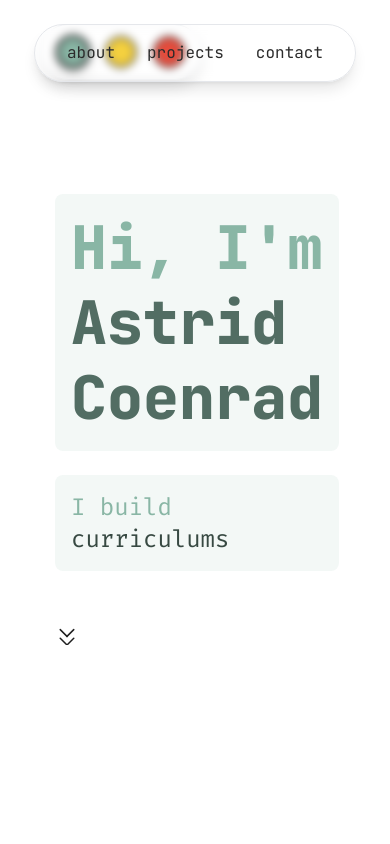
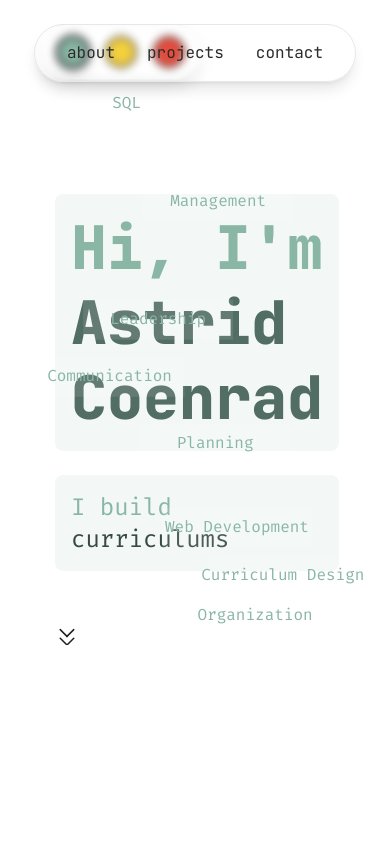
Before and after one commit to coenradina/portfolio, a website: page index.html in a window 390 px wide. Shown: the top 844 px of the page. Drawn offline with nearby package versions, Linux system fonts and the light colour scheme; a web font is replaced by a local one.

Commit message:
add gamification

```diff
--- a/index.html
+++ b/index.html
@@ -343,6 +343,13 @@
             </div>
         </div>
     </div>
+
+    <div id="gravityWords" class="absolute inset-0 z-20 pointer-events-none h-screen overflow-hidden">
+        <canvas id="gravityCanvas" class="w-full h-full pointer-events-auto hover:cursor-grab active:cursor-grabbing"></canvas>
+    </div>
+
+    <script src="https://cdnjs.cloudflare.com/ajax/libs/matter-js/0.19.0/matter.min.js"></script>
+    <script src="src/js/gravity-words.js"></script>
 </body>
 
 </html>
--- a/src/css/index.css
+++ b/src/css/index.css
@@ -259,6 +259,19 @@
   form.glass-container:hover .glass-blur {
     @apply opacity-50;
   }
+
+  .gravity-word {
+    @apply font-code text-lg text-primary;
+    text-shadow: 0 0 10px rgba(137, 182, 165, 0.5);
+  }
+
+  .particle {
+    @apply absolute rounded-full pointer-events-none;
+    background: radial-gradient(circle at center,
+      rgba(137, 182, 165, 0.8) 0%,
+      rgba(137, 182, 165, 0) 70%
+    );
+  }
 }
 
 /* Animations - Consider moving to animation.css */
@@ -267,3 +280,17 @@
     @apply animate-bounce-slow;
   }
 }
+
+/* Add these styles */
+#gravityCanvas {
+    @apply transition-opacity duration-300;
+}
+
+#gravityCanvas:hover {
+    @apply opacity-50;
+}
+
+/* Only enable pointer events when actively dragging */
+#gravityCanvas.dragging {
+    @apply pointer-events-auto opacity-100;
+}
--- /dev/null
+++ b/src/js/gravity-words.js
@@ -0,0 +1,206 @@
+class GravityWords {
+  constructor() {
+    // Debug log
+    console.log('Initializing GravityWords');
+
+    this.canvas = document.getElementById('gravityCanvas');
+    this.ctx = this.canvas.getContext('2d');
+
+    // Set initial canvas size
+    this.canvas.width = window.innerWidth;
+    this.canvas.height = window.innerHeight;
+
+    // Debug background to see if canvas is rendering
+    this.ctx.fillStyle = 'rgba(137, 182, 165, 0.1)';
+    this.ctx.fillRect(0, 0, this.canvas.width, this.canvas.height);
+
+    this.engine = Matter.Engine.create({
+      enableSleeping: false,
+      gravity: { x: 0, y: 0 }
+    });
+
+    // Skills with different sizes based on importance
+    this.skills = [
+      { text: 'Leadership', size: 1.2 },
+      { text: 'Communication', size: 1.2 },
+      { text: 'Management', size: 1.1 },
+      { text: 'Organization', size: 1.1 },
+      { text: 'Planning', size: 1.0 },
+      { text: 'SQL', size: 1.0 },
+      { text: 'Web Development', size: 1.1 },
+      { text: 'Curriculum Design', size: 1.2 }
+    ];
+
+    this.words = [];
+    this.particles = [];
+    this.draggedBody = null;
+    this.dragVelocity = { x: 0, y: 0 };
+    this.lastDragPosition = null;
+    this.lastDragTime = null;
+
+    // Initialize immediately
+    this.init();
+  }
+
+  init() {
+    console.log('Starting initialization');
+    this.createWords();
+    this.setupEvents();
+
+    // Start the physics engine
+    Matter.Runner.run(this.engine);
+
+    // Start animation loop
+    this.animate();
+    console.log('Initialization complete');
+  }
+
+  createWords() {
+    this.skills.forEach((skill, i) => {
+      const x = Math.random() * (this.canvas.width - 200) + 100;
+      const y = Math.random() * (this.canvas.height - 200) + 100;
+
+      const word = Matter.Bodies.rectangle(x, y, 150, 40, {
+        render: { fillStyle: 'rgba(137, 182, 165, 0.8)' },
+        chamfer: { radius: 10 },
+        density: 0.001,
+        frictionAir: 0.05,
+        restitution: 0.8,
+        label: skill.text,
+        isStatic: false  // Make words dynamic again
+      });
+
+      Matter.World.add(this.engine.world, word);
+      this.words.push(word);
+      console.log(`Created word: ${skill.text} at ${x},${y}`);
+    });
+
+    // Add boundaries to keep words contained
+    const walls = [
+      Matter.Bodies.rectangle(this.canvas.width/2, -10, this.canvas.width, 20, { isStatic: true }), // top
+      Matter.Bodies.rectangle(this.canvas.width/2, this.canvas.height+10, this.canvas.width, 20, { isStatic: true }), // bottom
+      Matter.Bodies.rectangle(-10, this.canvas.height/2, 20, this.canvas.height, { isStatic: true }), // left
+      Matter.Bodies.rectangle(this.canvas.width+10, this.canvas.height/2, 20, this.canvas.height, { isStatic: true }) // right
+    ];
+    Matter.World.add(this.engine.world, walls);
+  }
+
+  animate() {
+    this.ctx.clearRect(0, 0, this.canvas.width, this.canvas.height);
+
+    this.words.forEach(word => {
+      this.ctx.save();
+      this.ctx.translate(word.position.x, word.position.y);
+      this.ctx.rotate(word.angle);
+
+      // Draw background with hover effect
+      this.ctx.fillStyle = word === this.draggedBody ?
+        'rgba(255, 255, 255, 0.2)' :
+        'rgba(255, 255, 255, 0.1)';
+      this.ctx.fillRect(-75, -20, 150, 40);
+
+      // Draw text
+      this.ctx.fillStyle = '#89B6A5';
+      this.ctx.font = '16px "Fira Code"';
+      this.ctx.textAlign = 'center';
+      this.ctx.textBaseline = 'middle';
+      this.ctx.fillText(word.label, 0, 0);
+
+      this.ctx.restore();
+    });
+
+    requestAnimationFrame(() => this.animate());
+  }
+
+  setupEvents() {
+    const canvas = this.canvas;
+
+    canvas.addEventListener('mousedown', (e) => {
+      const mousePosition = {
+        x: e.offsetX,
+        y: e.offsetY
+      };
+
+      const clickedBody = this.words.find(word => {
+        const bounds = word.bounds;
+        return mousePosition.x >= bounds.min.x &&
+               mousePosition.x <= bounds.max.x &&
+               mousePosition.y >= bounds.min.y &&
+               mousePosition.y <= bounds.max.y;
+      });
+
+      if (clickedBody) {
+        this.draggedBody = clickedBody;
+        this.lastDragPosition = mousePosition;
+        this.lastDragTime = Date.now();
+        canvas.style.cursor = 'grabbing';
+      }
+    });
+
+    canvas.addEventListener('mousemove', (e) => {
+      if (this.draggedBody) {
+        const currentPosition = { x: e.offsetX, y: e.offsetY };
+        const currentTime = Date.now();
+
+        // Calculate velocity
+        if (this.lastDragPosition && this.lastDragTime) {
+          const dt = (currentTime - this.lastDragTime) / 1000; // Convert to seconds
+          this.dragVelocity = {
+            x: (currentPosition.x - this.lastDragPosition.x) / dt,
+            y: (currentPosition.y - this.lastDragPosition.y) / dt
+          };
+        }
+
+        Matter.Body.setPosition(this.draggedBody, currentPosition);
+        Matter.Body.setVelocity(this.draggedBody, { x: 0, y: 0 });
+
+        this.lastDragPosition = currentPosition;
+        this.lastDragTime = currentTime;
+      } else {
+        // Hover effect
+        const mousePosition = { x: e.offsetX, y: e.offsetY };
+        const hoveredBody = this.words.find(word => {
+          const bounds = word.bounds;
+          return mousePosition.x >= bounds.min.x &&
+                 mousePosition.x <= bounds.max.x &&
+                 mousePosition.y >= bounds.min.y &&
+                 mousePosition.y <= bounds.max.y;
+        });
+        canvas.style.cursor = hoveredBody ? 'grab' : 'default';
+      }
+    });
+
+    window.addEventListener('mouseup', () => {
+      if (this.draggedBody && this.dragVelocity) {
+        // Apply throwing velocity
+        Matter.Body.setVelocity(this.draggedBody, {
+          x: this.dragVelocity.x * 0.2, // Reduce velocity for more control
+          y: this.dragVelocity.y * 0.2
+        });
+      }
+      this.draggedBody = null;
+      this.lastDragPosition = null;
+      this.lastDragTime = null;
+      this.dragVelocity = { x: 0, y: 0 };
+      canvas.style.cursor = 'default';
+    });
+
+    // Add collision detection
+    Matter.Events.on(this.engine, 'collisionStart', (event) => {
+      event.pairs.forEach((pair) => {
+        const velocity = pair.collision.velocity;
+        const force = Math.sqrt(velocity.x * velocity.x + velocity.y * velocity.y);
+        if (force > 3) {
+          // Add collision effects here if desired
+          console.log('Collision!', force);
+        }
+      });
+    });
+  }
+}
+
+// Initialize when DOM is loaded
+document.addEventListener('DOMContentLoaded', () => {
+  console.log('DOM loaded, creating GravityWords');
+  new GravityWords();
+});
--- a/src/js/index.js
+++ b/src/js/index.js
@@ -15,6 +15,7 @@ document.addEventListener('DOMContentLoaded', function() {
     initNavAnimation();
     initGlassmorphism();
     initColorSwitcher();
+    initGravityWords();
 
     // Trigger the default color
     const defaultColor = document.querySelector('.color-option.active');
@@ -338,3 +339,12 @@ function createDarkerColor(rgb, darknessFactor) {
     const b = Math.round(rgb.b * (1 - darknessFactor));
     return `rgb(${r}, ${g}, ${b})`;
 }
+
+function initGravityWords() {
+    if (typeof Matter === 'undefined') {
+        console.error('Matter.js is not loaded');
+        return;
+    }
+
+    const gravityWords = new GravityWords();
+}
```
Also changed, not shown: dist/style.css.
